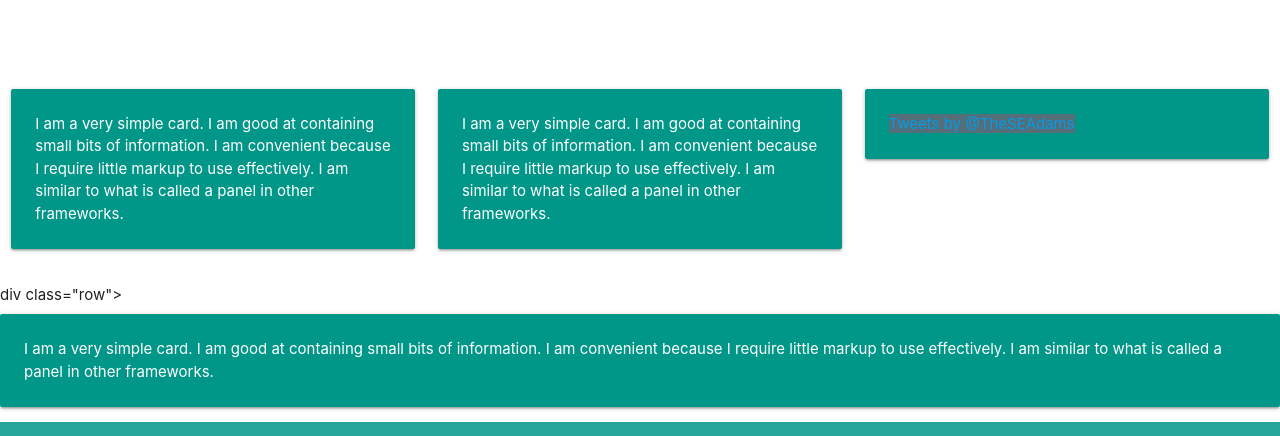
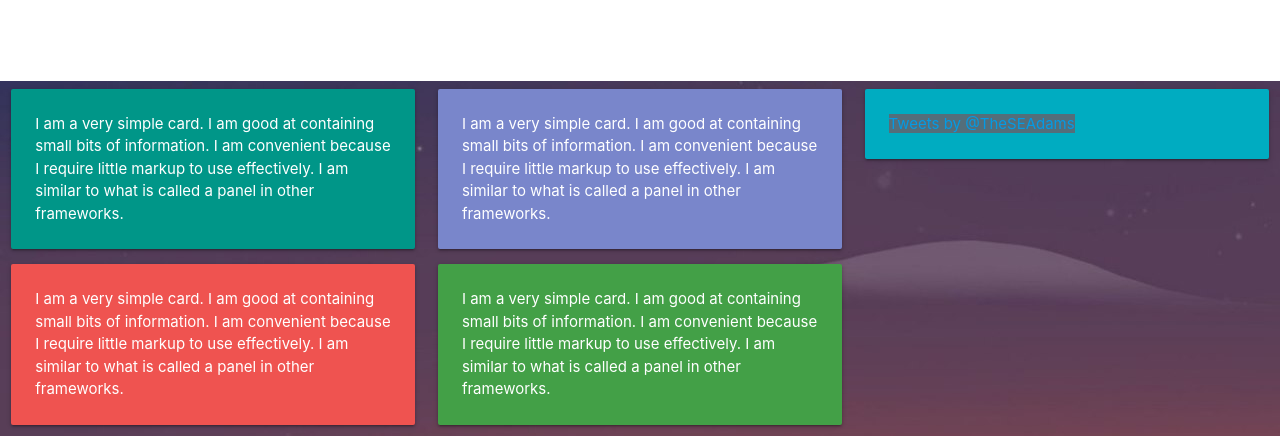
Before and after one commit to SeanCodingOnline/SeanFCC.github.io, a plain HTML site: page index.html in a window 1280 px wide. Shown: the part 337-773 px from the top of the page. Drawn offline with nearby package versions, Linux system fonts and the light colour scheme.

Commit message:
Update index.html

```diff
--- a/index.html
+++ b/index.html
@@ -56,10 +56,19 @@
    </div>
 
  <br><br><br><br>
-
-  <div class="row">
+  <div class="row" style="background-image: url(./images/mdb.jpg)">
       <div class="col s4 m4">
         <div class="card-panel hoverable teal">
+          <span class="white-text">I am a very simple card. I am good at containing small bits of information.
+          I am convenient because I require little markup to use effectively. I am similar to what is called a panel in other frameworks.
+          </span>
+        </div>
+             <div class="card-panel hoverable red lighten-1">
+          <span class="white-text">I am a very simple card. I am good at containing small bits of information.
+          I am convenient because I require little markup to use effectively. I am similar to what is called a panel in other frameworks.
+          </span>
+        </div>
+             <div class="card-panel hoverable purple accent-4">
           <span class="white-text">I am a very simple card. I am good at containing small bits of information.
           I am convenient because I require little markup to use effectively. I am similar to what is called a panel in other frameworks.
           </span>
@@ -67,14 +76,24 @@
       </div>
 
       <div class="col s4 m4">
-        <div class="card-panel hoverable teal">
+        <div class="card-panel hoverable indigo lighten-2">
+          <span class="white-text">I am a very simple card. I am good at containing small bits of information.
+          I am convenient because I require little markup to use effectively. I am similar to what is called a panel in other frameworks.
+          </span>
+        </div>
+           <div class="card-panel hoverable green darken-1">
+          <span class="white-text">I am a very simple card. I am good at containing small bits of information.
+          I am convenient because I require little markup to use effectively. I am similar to what is called a panel in other frameworks.
+          </span>
+        </div>
+           <div class="card-panel hoverable orange darken-3">
           <span class="white-text">I am a very simple card. I am good at containing small bits of information.
           I am convenient because I require little markup to use effectively. I am similar to what is called a panel in other frameworks.
           </span>
         </div>
       </div>
      <div class="col s4 m4">
-        <div class="card-panel hoverable teal">
+        <div class="card-panel hoverable  cyan darken-1">
           <a class="twitter-timeline" href="https://twitter.com/TheSEAdams" data-widget-id="289048221723009024" data-chrome="nofooter noborders">Tweets by @TheSEAdams</a>
 <script>!function(d,s,id){var js,fjs=d.getElementsByTagName(s)[0],p=/^http:/.test(d.location)?'http':'https';if(!d.getElementById(id)){js=d.createElement(s);js.id=id;js.src=p+"://platform.twitter.com/widgets.js";fjs.parentNode.insertBefore(js,fjs);}}(document,"script","twitter-wjs");</script>
         </div>
@@ -82,14 +101,8 @@
   </div>
 
  <!--Card Container Closing-->
-div class="row">
-      <div class="col s8 m4">
-        <div class="card-panel hoverable teal">
-          <span class="white-text">I am a very simple card. I am good at containing small bits of information.
-          I am convenient because I require little markup to use effectively. I am similar to what is called a panel in other frameworks.
-          </span>
-        </div>
-      </div>
+
+
 
 
     </main>
```
